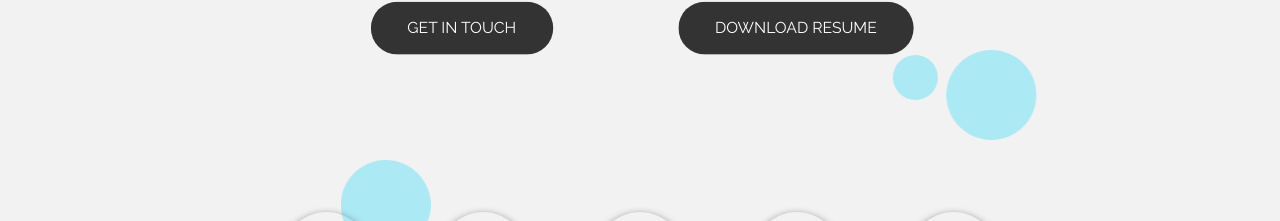
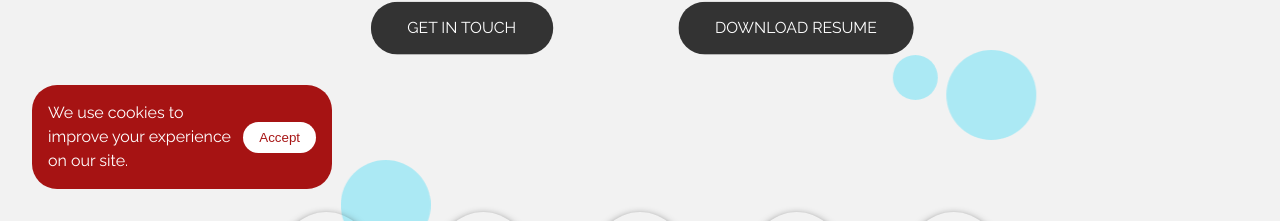
Before and after one commit to Freitas-MA/Portfolio, a React (Vite) app: page / in a window 1280 px wide. Shown: the part 579-800 px from the top of the page. Built offline with nearby package versions, Linux system fonts and the light colour scheme.

Commit message:
Add Cookies component to App.jsx

```diff
--- a/src/App.jsx
+++ b/src/App.jsx
@@ -7,6 +7,7 @@ import "./Styles/style.css";
 import "./Styles/utilities.css";
 
 import { Outlet } from "react-router-dom";
+import Cookies from "./components/Cookies/Cookies.jsx";
 
 export default function App() {
   return (
@@ -16,6 +17,7 @@ export default function App() {
       <Footer />
       <SpeedInsights />
       <Analytics />
+      <Cookies />
     </>
   );
 }
--- /dev/null
+++ b/src/components/Cookies/Cookies.jsx
@@ -0,0 +1,62 @@
+import React, { useState, useEffect } from 'react';
+import { styled } from 'styled-components'
+
+
+const StyledCookies = styled.div`
+    .cookie-banner {
+        position: fixed;
+        bottom: 2rem;
+        left: 2rem;
+        width: 300px;
+        background: #a00000eb;
+        border-radius: 25px;
+        color: #fff;
+        padding: 1rem;
+        display: flex;
+        justify-content: space-between;
+        align-items: center;
+
+        & button {
+            background: #fff;
+            border: none;
+            color: #a00000eb;
+            padding: 0.5rem 1rem;
+            border-radius: 25px;
+            cursor: pointer;
+        }
+    }
+`;
+const Cookies = () => {
+    const [showBanner, setShowBanner] = useState(false);
+
+    useEffect(() => {
+        const cookieValue = document.cookie
+            .split('; ')
+            .find(row => row.startsWith('cookieAccepted'))
+            ?.split('=')[1];
+        if (cookieValue === 'true') {
+            setShowBanner(false);
+        } else {
+            setShowBanner(true);
+        }
+    }, []);
+
+    const handleAccept = () => {
+        document.cookie = "cookieAccepted=true; max-age=31536000"; // 1 year
+        setShowBanner(false);
+    };
+
+    return (
+        <StyledCookies>
+            {showBanner && (
+                <div className="cookie-banner">
+                    <p>We use cookies to improve your experience on our site.</p>
+                    <button onClick={handleAccept}>Accept</button>
+                </div>
+            )}
+            {/* Rest of the component */}
+        </StyledCookies>
+    );
+};
+
+export default Cookies;
```
